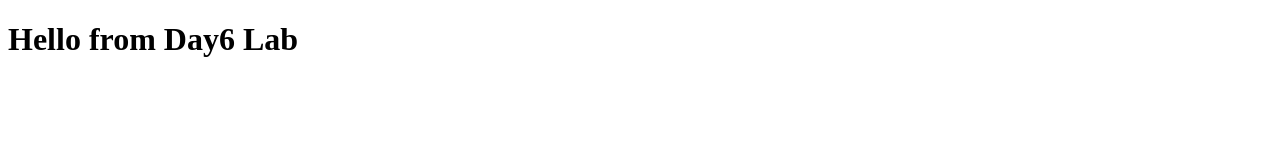
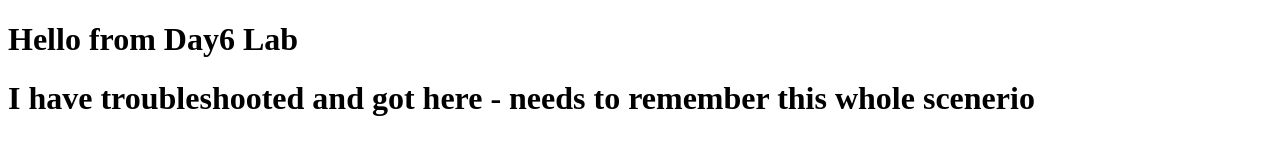
Before and after one commit to mrazzaq82/docker-lab-app1, a plain HTML site: page index.html in a window 1280 px wide. Drawn offline with Linux system fonts and the light colour scheme.

Commit message:
Update index.html
Make changes to html.index

```diff
--- a/index.html
+++ b/index.html
@@ -5,5 +5,6 @@
 </head>
 <body>
 	<h1> Hello from Day6 Lab</h1>
+	<h1> I have troubleshooted and got here - needs to remember this whole scenerio </h1>
 </body>
 </html>
```
